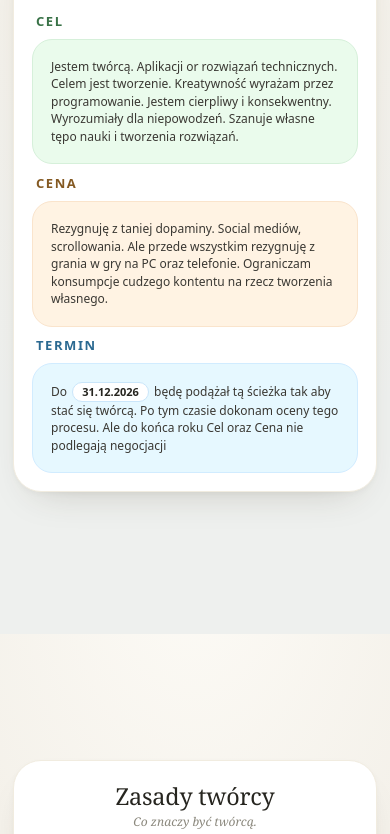
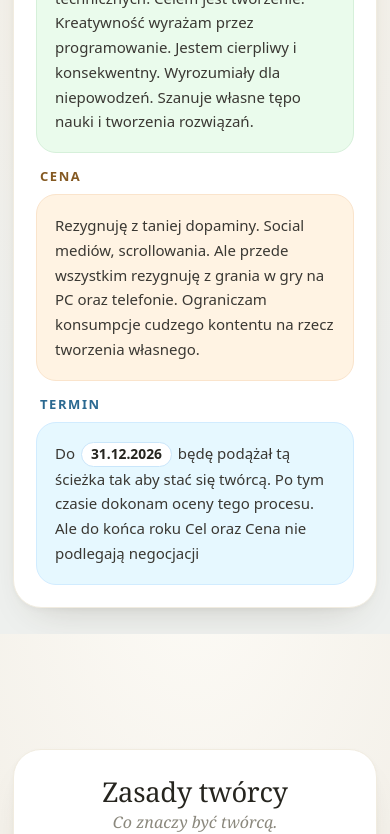
Before and after one commit to ricevind/cv, a website: page src/golden-card.html in a window 390 px wide. Shown: the part 210-1044 px from the top of the page. Drawn offline with Linux system fonts and the light colour scheme.

Commit message:
Revert "size aligment"
This reverts commit f244d3ee35877b40f9910f66674c5ab9790dd2aa.

```diff
--- a/src/golden-card.css
+++ b/src/golden-card.css
@@ -40,10 +40,10 @@
   box-shadow: var(--cgc-shadow-card);
   border: 1px solid var(--cgc-color-card-border);
   border-radius: 28px;
-  padding: clamp(18px, 4vw, 38px);
+  padding: clamp(22px, 4vw, 38px);
   display: flex;
   flex-direction: column;
-  gap: clamp(8px, 2.4vw, 20px);
+  gap: clamp(14px, 2.4vw, 20px);
   max-width: 72ch;
 }
 
@@ -60,7 +60,7 @@
   margin: 6px 0 0;
   font-family: var(--cgc-font-display);
   font-weight: 400;
-  font-size: clamp(20px, 6vw, 56px);
+  font-size: clamp(26px, 7vw, 56px);
   line-height: 1.02;
   letter-spacing: -0.01em;
   color: var(--cgc-color-heading);
@@ -70,7 +70,7 @@
   margin: 0;
   font-family: var(--cgc-font-display);
   font-style: italic;
-  font-size: clamp(12px, 2.6vw, 19px);
+  font-size: clamp(16px, 2.6vw, 19px);
   color: var(--cgc-color-subtitle);
 }
 
@@ -107,8 +107,8 @@
 
 .cgc-content section p {
   margin: 0;
-  font-size: clamp(12px, 2.5vw, 17px);
-  line-height: clamp(1.35rem, 2.5vw, 1.65rem);
+  font-size: clamp(15px, 2.5vw, 17px);
+  line-height: 1.65;
   color: var(--cgc-color-body-text);
 }
 
--- a/src/layout.css
+++ b/src/layout.css
@@ -14,7 +14,7 @@
   .c-panel {
     grid-column: 1 / -1;
     grid-row: auto;
-    height: 100vh;
+    height: 100dvh;
 
     scroll-snap-align: center;
     scroll-snap-stop: always;
```
